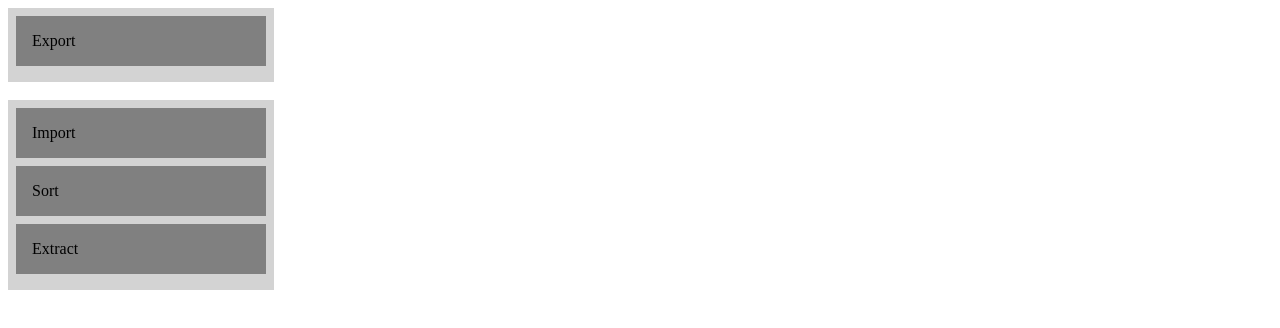
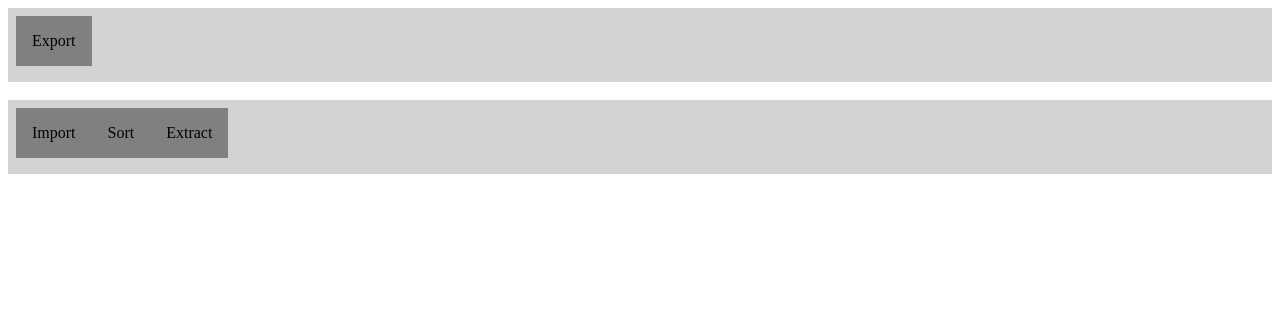
Before and after one commit to azukimochi/workflow, a React (Create React App) app: page / in a window 1280 px wide. Shown: the top 328 px of the page. Built offline with nearby package versions, Linux system fonts and the light colour scheme.

Commit message:
Transformed the column into horizontal row instead

```diff
--- /dev/null
+++ b/src/App.css
@@ -0,0 +1,4 @@
+.horizontal {
+    display: inline-block;
+    margin: 10px
+}
--- a/src/App.js
+++ b/src/App.js
@@ -1,6 +1,7 @@
 import React, { Component } from "react"
 import Workflow from "./components/Cards/Workflow.json"
 import { DragDropContext, Droppable, Draggable } from 'react-beautiful-dnd';
+// import "./App.css"
 
 const workFlowStages = Workflow.Stages
 // fake data generator
@@ -53,11 +54,18 @@ const getItemStyle = (isDragging, draggableStyle) => ({
     ...draggableStyle
 });
 
+// const getListStyle = isDraggingOver => ({
+//     background: isDraggingOver ? 'lightblue' : 'lightgrey',
+//     padding: grid,
+//     width: 250
+// });
+
 const getListStyle = isDraggingOver => ({
     background: isDraggingOver ? 'lightblue' : 'lightgrey',
+    display: 'flex',
     padding: grid,
-    width: 250
-});
+    overflow: 'auto',
+  });
 
 class App extends Component {
     state = {
@@ -68,17 +76,23 @@ class App extends Component {
     };
 
     componentDidMount = () => {
-        console.log({workFlowStages})
+        console.log("mounted")
     }
     /**
      * A semi-generic way to handle multiple lists. Matches
      * the IDs of the droppable container to the names of the
      * source arrays stored in the state.
      */
+    // id2List = {
+    //     droppable: 'availableActions',
+    //     droppable2: 'selectedActions'
+    // };
+
     id2List = {
-        droppable: 'availableActions',
-        droppable2: 'selectedActions'
+        availableActions: 'availableActions',
+        selectedActions: 'selectedActions'
     };
+
 
     getList = id => this.state[this.id2List[id]];
 
@@ -99,7 +113,7 @@ class App extends Component {
 
             let state = { items };
 
-            if (source.droppableId === 'droppable2') {
+            if (source.droppableId === 'selectedActions') {
                 state = { selectedActions: items };
             }
 
@@ -113,9 +127,9 @@ class App extends Component {
             );
 
             this.setState({
-                availableActions: result.droppable,
-                selectedActions: result.droppable2
-            });
+                availableActions: result.availableActions,
+                selectedActions: result.selectedActions
+            }, () => console.log(this.state));
         }
     };
 
@@ -124,11 +138,13 @@ class App extends Component {
     render() {
         return (
             <DragDropContext onDragEnd={this.onDragEnd}>
-                <Droppable droppableId="droppable">
+                <Droppable droppableId="availableActions" direction="horizontal">
                     {(provided, snapshot) => (
                         <div
                             ref={provided.innerRef}
-                            style={getListStyle(snapshot.isDraggingOver)}>
+                            style={getListStyle(snapshot.isDraggingOver)}
+                            {...provided.droppableProps}
+                            >
                             {this.state.availableActions.map((item, index) => (
                                 <Draggable
                                     key={item.id}
@@ -153,12 +169,13 @@ class App extends Component {
                     )}
                 </Droppable>
                 <br />
-                <Droppable droppableId="droppable2">
+                <Droppable droppableId="selectedActions" direction="horizontal">
                     {(provided, snapshot) => (
                         <div
                             ref={provided.innerRef}
-                            style={getListStyle(snapshot.isDraggingOver)}>
-
+                            style={getListStyle(snapshot.isDraggingOver)}
+                            {...provided.droppableProps}
+                            >
                             {this.state.selectedActions.map((item, index) =>
                                 // return item.nextStage !== null || item.prevStage !== null ?
                                 (<Draggable
@@ -166,7 +183,7 @@ class App extends Component {
                                     draggableId={item.id}
                                     index={index}>
                                     {(provided, snapshot) => (
-                                        <div
+                                        <div className="horizontal"
                                             ref={provided.innerRef}
                                             {...provided.draggableProps}
                                             {...provided.dragHandleProps}
```
